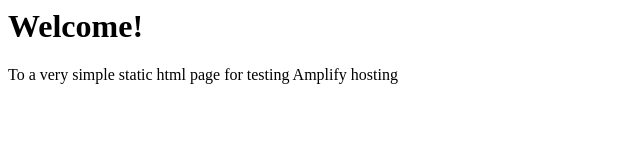
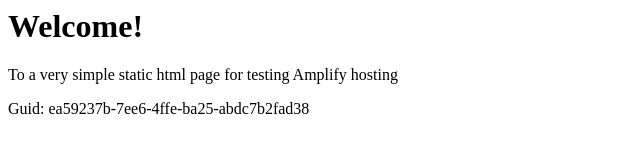
Before and after one commit to aws-aemilia-sin/Github-PR-Commit-Integration-Test-DoNotTouch-GitHubAutoBuildCanaryTest-v1-preprod-ap-southeast-1, a website: page src/index.html in a window 1280 px wide. Shown: the whole page, without its empty margins (0-640 px from the left). Drawn offline with Linux system fonts and the light colour scheme.

Commit message:
commit from integ tests

```diff
--- a/src/index.html
+++ b/src/index.html
@@ -1,3 +1,5 @@
+
+
 <html lang="en">
 
 <head>
@@ -10,6 +12,6 @@
 <body>
     <h1>Welcome!</h1>
     <p>To a very simple static html page for testing Amplify hosting</p>
-</body>
+    <p>Guid: ea59237b-7ee6-4ffe-ba25-abdc7b2fad38</p></body>
 
 </html>
```
